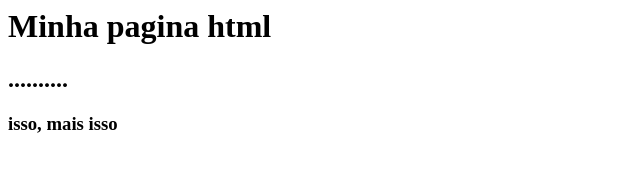
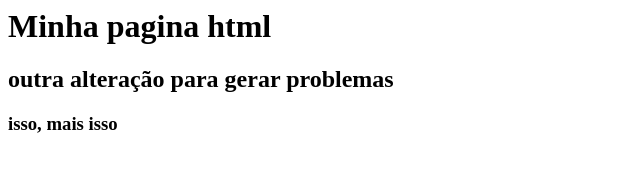
Before and after one commit to maykkk1/new, a plain HTML site: page index.html in a window 1280 px wide. Shown: the whole page, without its empty margins (0-640 px from the left). Drawn offline with Linux system fonts and the light colour scheme.

Commit message:
outro commit em master

```diff
--- a/index.html
+++ b/index.html
@@ -1,7 +1,7 @@
 <html>
   <body>
       <h1>Minha pagina html</h1>
-      <h2>..........</h2>
+      <h2>outra alteração para gerar problemas</h2>
       <h3>isso, mais isso</h3>
   </body>
 </html>
```
